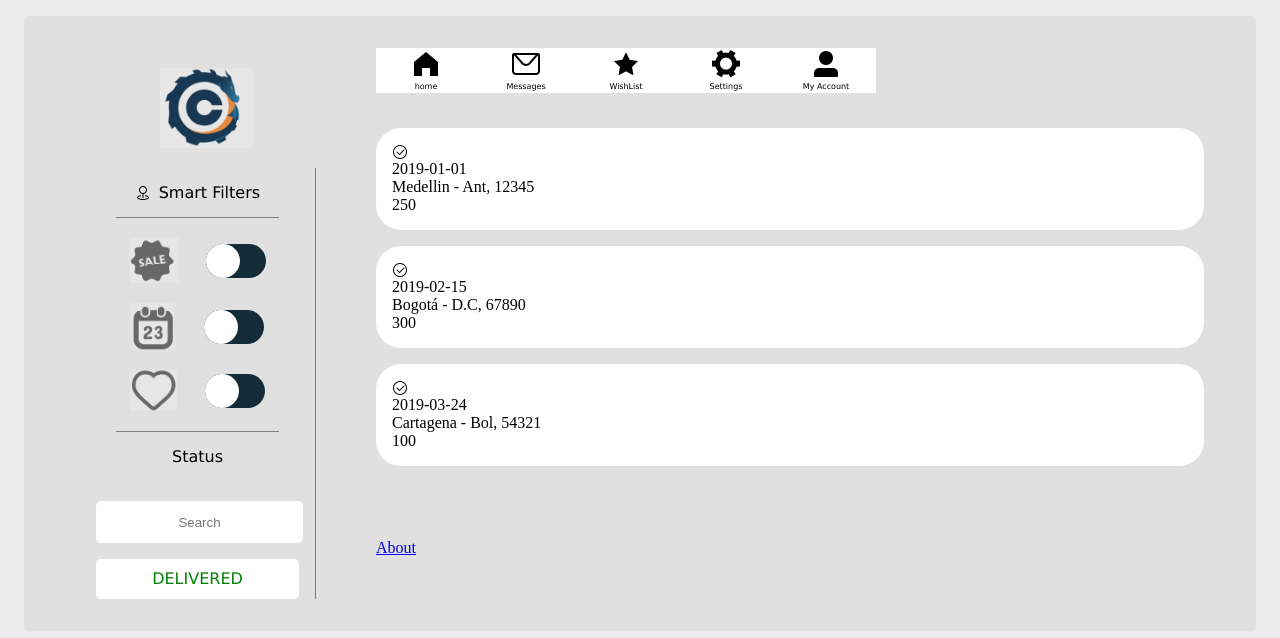
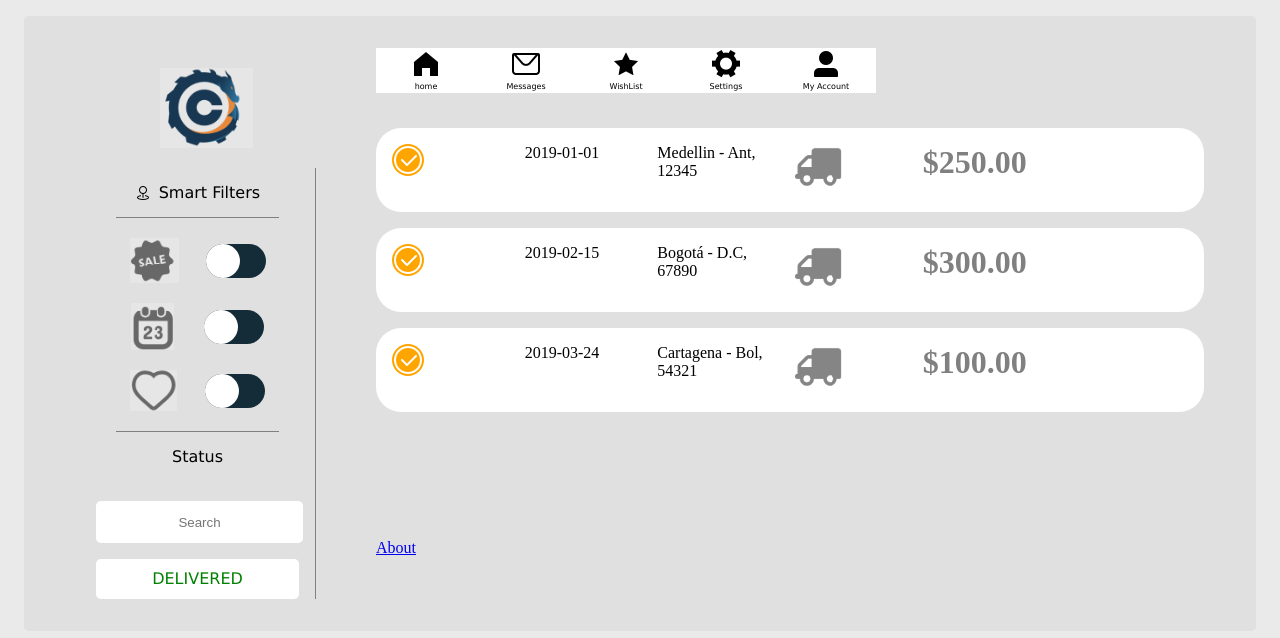
Before and after one commit to jdaison/StarkCoreMockup, a Vue app: page /#/home in a window 1280 px wide. Shown: the top 638 px of the page. Built offline with nearby package versions, Linux system fonts and the light colour scheme.

Commit message:
enhance style of car item

```diff
--- a/src/components/car/Car.vue
+++ b/src/components/car/Car.vue
@@ -1,9 +1,26 @@
 <template>
   <el-container class="item-car">
-    <i class="el-icon-circle-check"></i>
-    <div>{{posted}}</div>
-    <div>{{location}}</div>
-    <div>{{price}}</div>
+    <el-row>
+      <el-col :span="4">
+        <i class="el-icon-circle-check"></i>
+      </el-col>
+      <el-col :span="4">
+        {{posted}}
+      </el-col>
+      <el-col :span="4">
+        {{location}}
+      </el-col>
+      <el-col :span="4">
+        <div class="vertical-align">
+          <img id="img-logo" alt="car" src="../../assets/car.png"/>
+        </div>
+      </el-col>
+      <el-col :span="4" class="price">
+        {{formatPrice(price)}}
+      </el-col>
+
+    </el-row>
+
   </el-container>
 </template>
 
--- a/src/components/car/car.js
+++ b/src/components/car/car.js
@@ -23,5 +23,10 @@ export default {
     }
   },
   methods: {
+    formatPrice(value) {
+      return new Intl.NumberFormat('en-US',
+        { style: 'currency', currency: 'USD' }
+      ).format( value )
+    }
   }
 }
--- a/src/components/car/car.scss
+++ b/src/components/car/car.scss
@@ -3,6 +3,21 @@
   border-radius: 25px;
   display: flex;
   flex-direction: row;
+
   padding: 1rem;
   margin-bottom: 1rem;
 }
+
+i {
+  color:white;
+  background-color: orange;
+  font-size: 2rem;
+  border-radius: 50%
+}
+
+.price{
+  font-size: 2rem;
+  font-weight: bold;
+  color:gray;
+
+}
--- a/src/components/filters/SmartFilters.vue
+++ b/src/components/filters/SmartFilters.vue
@@ -10,15 +10,15 @@
         <p>Smart Filters</p>
       </div>
       <div class="vertical-align">
-        <img id="img-logo" alt="starkcore logo" src="../../assets/sale.png"/>
+        <img src="../../assets/sale.png"/>
         <MySwitch ></MySwitch>
       </div>
       <div class="vertical-align">
-        <img id="img-logo" alt="starkcore logo" src="../../assets/calendar.png"/>
+        <img src="../../assets/calendar.png"/>
         <MySwitch ></MySwitch>
       </div>
       <div class="vertical-align">
-        <img id="img-logo" alt="starkcore logo" src="../../assets/heart.png"/>
+        <img src="../../assets/heart.png"/>
         <MySwitch ></MySwitch>
       </div>
 
```
Also changed, not shown: src/assets/car.png (added).
